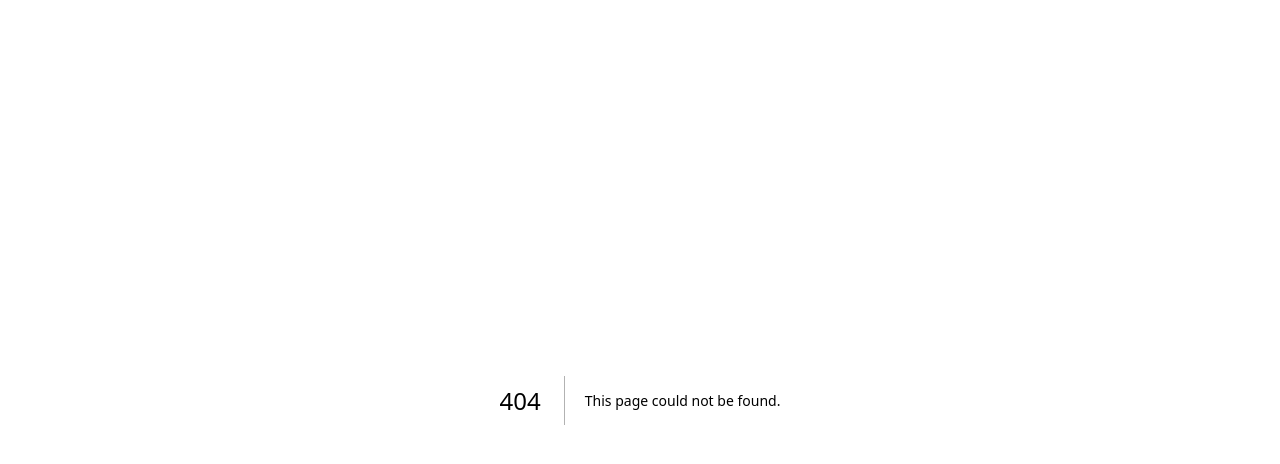
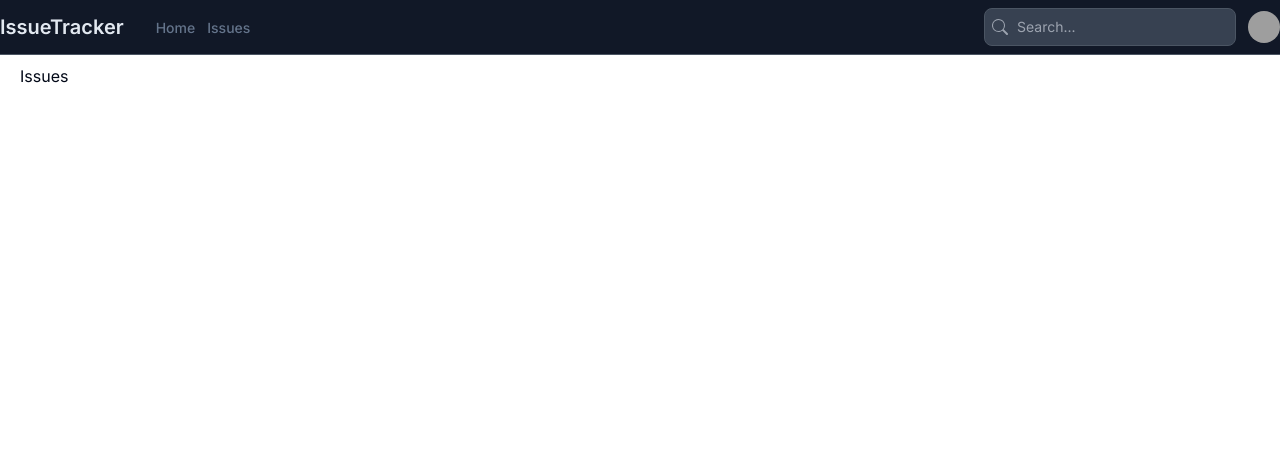
Before and after one commit to KennyMwendwaX/task-trace, a Next.js app: page /issues in a window 1280 px wide. Before the commit this address had no page. Shown: the top 464 px of the page. Built offline with nearby package versions, Linux system fonts and the light colour scheme; grey boxes are pictures that could not be loaded.

Commit message:
Added Navbar to the RootLayout

```diff
--- /dev/null
+++ b/app/issues/page.tsx
@@ -0,0 +1,7 @@
+export default function Issues() {
+  return (
+    <>
+      <div className="container mx-auto mt-4 px-5 pb-5 pt-12">Issues</div>
+    </>
+  );
+}
--- a/app/issues/pages.tsx
+++ /dev/null
@@ -1,7 +0,0 @@
-export default function pages() {
-  return (
-    <>
-      <div>pages</div>
-    </>
-  );
-}
--- a/app/layout.tsx
+++ b/app/layout.tsx
@@ -1,22 +1,26 @@
-import './globals.css'
-import type { Metadata } from 'next'
-import { Inter } from 'next/font/google'
+import Navbar from "@/components/Navbar";
+import "./globals.css";
+import type { Metadata } from "next";
+import { Inter } from "next/font/google";
 
-const inter = Inter({ subsets: ['latin'] })
+const inter = Inter({ subsets: ["latin"] });
 
 export const metadata: Metadata = {
-  title: 'Create Next App',
-  description: 'Generated by create next app',
-}
+  title: "Create Next App",
+  description: "Generated by create next app",
+};
 
 export default function RootLayout({
   children,
 }: {
-  children: React.ReactNode
+  children: React.ReactNode;
 }) {
   return (
     <html lang="en">
-      <body className={inter.className}>{children}</body>
+      <body className={inter.className}>
+        <Navbar />
+        {children}
+      </body>
     </html>
-  )
+  );
 }
--- a/app/page.tsx
+++ b/app/page.tsx
@@ -1,12 +1,9 @@
-import Navbar from "@/components/Navbar";
 import { Button } from "@/components/ui/button";
 
 export default function Home() {
   return (
     <>
-      <div>
-        <Navbar />
-      </div>
+      <div className="container mx-auto mt-4 px-5 pb-5 pt-12">Home</div>
     </>
   );
 }
```
